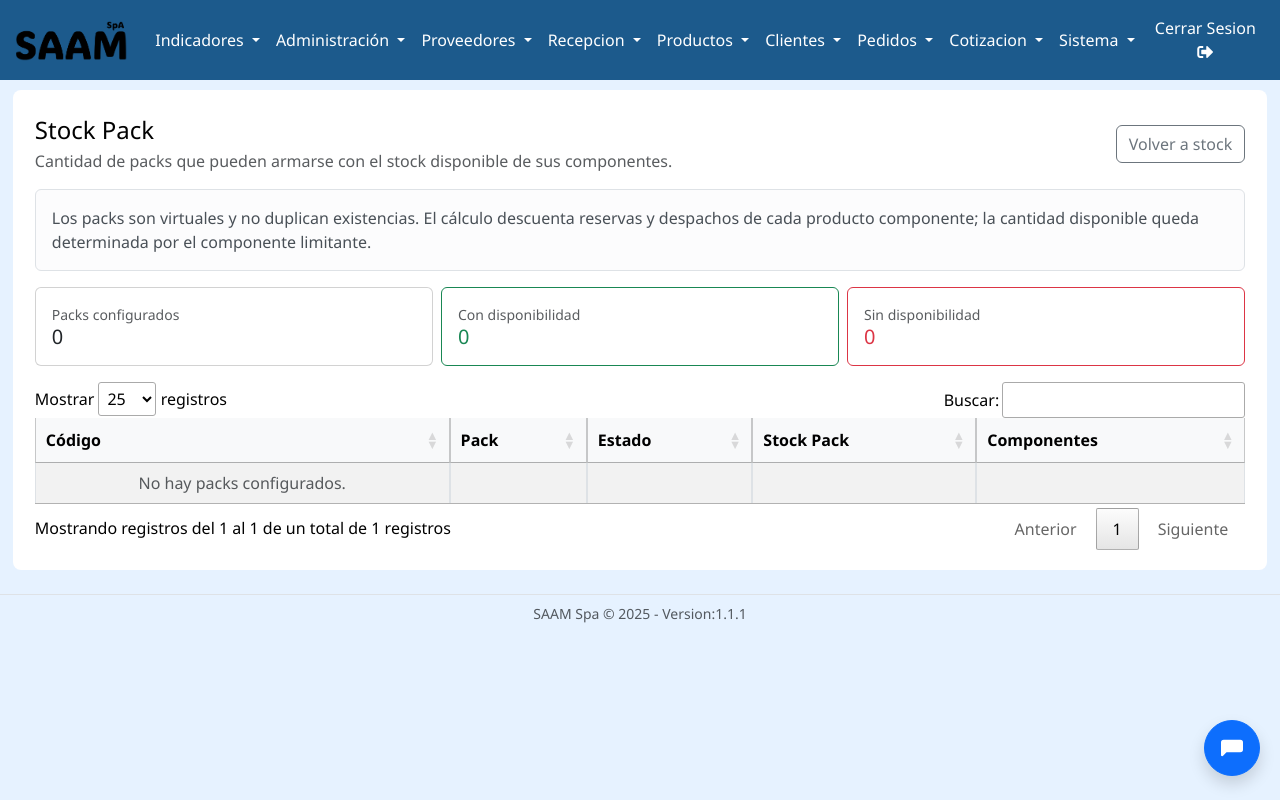
After one commit to MigueJano/Portal-SAAM, a Django app: page /pedidos/productos/stock-pack/ in a window 1280 px wide. The commit adds this page. Run offline with Django 5.2, Linux system fonts and the light colour scheme; a user stored in the database is signed in; tables that the repository leaves empty hold one stand-in row (values such as "Sample post"); lists and menus that the app fills with data are empty; some libraries are stand-ins or nearby versions.

Commit message:
stock pack

```diff
--- a/src/Apps/Pedidos/templates/base.html
+++ b/src/Apps/Pedidos/templates/base.html
@@ -98,6 +98,7 @@
             </a>
             <ul class="dropdown-menu">
               <li><a class="dropdown-item" href="{% url 'stock_productos' %}">Stock</a></li>
+              <li><a class="dropdown-item" href="{% url 'stock_pack' %}">Stock Pack</a></li>
               <li><a class="dropdown-item" href="{% url 'calculadora_precios' %}">Calculadora</a></li>
               <li><hr class="dropdown-divider"></li>
               <li><a class="dropdown-item" href="{% url 'crear_producto' %}">Crear Producto</a></li>
--- /dev/null
+++ b/src/Apps/Pedidos/templates/views/producto/stock_pack.html
@@ -0,0 +1,88 @@
+{% extends "base.html" %}
+{% load custom_filters %}
+
+{% block content %}
+<div class="container-fluid">
+  <div class="d-flex flex-wrap justify-content-between align-items-center gap-2 mt-3 mb-3">
+    <div>
+      <h1 class="h4 mb-1">Stock Pack</h1>
+      <div class="text-muted">Cantidad de packs que pueden armarse con el stock disponible de sus componentes.</div>
+    </div>
+    <a href="{% url 'stock_productos' %}" class="btn btn-outline-secondary">Volver a stock</a>
+  </div>
+
+  <div class="alert alert-light border mb-3">
+    Los packs son virtuales y no duplican existencias. El c&aacute;lculo descuenta reservas y despachos de cada producto componente;
+    la cantidad disponible queda determinada por el componente limitante.
+  </div>
+
+  <div class="row g-2 mb-3">
+    <div class="col-md-4">
+      <div class="card h-100"><div class="card-body">
+        <div class="small text-muted">Packs configurados</div>
+        <div class="h5 mb-0">{{ packs_total|formatear_miles }}</div>
+      </div></div>
+    </div>
+    <div class="col-md-4">
+      <div class="card h-100 border-success"><div class="card-body">
+        <div class="small text-muted">Con disponibilidad</div>
+        <div class="h5 mb-0 text-success">{{ packs_disponibles|formatear_miles }}</div>
+      </div></div>
+    </div>
+    <div class="col-md-4">
+      <div class="card h-100 border-danger"><div class="card-body">
+        <div class="small text-muted">Sin disponibilidad</div>
+        <div class="h5 mb-0 text-danger">{{ packs_agotados|formatear_miles }}</div>
+      </div></div>
+    </div>
+  </div>
+
+  <div class="table-responsive">
+    <table class="table table-striped table-bordered table-sm align-middle js-tabla-filtros" data-page-length="25">
+      <thead class="table-light text-center">
+        <tr>
+          <th>C&oacute;digo</th>
+          <th>Pack</th>
+          <th>Estado</th>
+          <th>Stock Pack</th>
+          <th>Componentes</th>
+        </tr>
+      </thead>
+      <tbody>
+        {% for fila in filas %}
+          <tr>
+            <td>{{ fila.pack.codigo_producto_interno }}</td>
+            <td>{{ fila.pack.nombre_producto }}</td>
+            <td class="text-center">
+              <span class="badge {{ fila.pack.estado_badge_class }}">{{ fila.pack.get_estado_operativo_display }}</span>
+            </td>
+            <td class="text-end fw-semibold{% if fila.cantidad_disponible <= 0 %} text-danger{% else %} text-success{% endif %}"
+                data-order="{{ fila.cantidad_disponible }}">
+              {{ fila.cantidad_disponible|formatear_miles }}
+            </td>
+            <td>
+              {% if fila.sin_componentes %}
+                <span class="text-danger">Sin componentes configurados</span>
+              {% else %}
+                <ul class="list-unstyled mb-0 small">
+                  {% for componente in fila.componentes %}
+                    <li{% if componente.es_limitante %} class="fw-semibold"{% endif %}>
+                      {{ componente.obj.producto.codigo_producto_interno }} - {{ componente.obj.producto.nombre_producto }}:
+                      requiere {{ componente.requerido_uprim|formatear_miles }},
+                      disponible {{ componente.disponible_uprim|formatear_miles }}
+                      (arma {{ componente.packs_posibles|formatear_miles }})
+                      {% if componente.es_limitante %}<span class="badge bg-warning text-dark">Limitante</span>{% endif %}
+                    </li>
+                  {% endfor %}
+                </ul>
+              {% endif %}
+            </td>
+          </tr>
+        {% empty %}
+          <tr><td colspan="5" class="text-center text-muted">No hay packs configurados.</td></tr>
+        {% endfor %}
+      </tbody>
+    </table>
+  </div>
+</div>
+{% endblock %}
--- a/src/Apps/Pedidos/templates/views/producto/stock_productos.html
+++ b/src/Apps/Pedidos/templates/views/producto/stock_productos.html
@@ -5,7 +5,10 @@
 <div class="container-fluid">
   <div class="d-flex justify-content-between align-items-center mt-3 mb-3">
     <h1 class="h4 mb-0">Informe de Inventario</h1>
-    <div class="small text-muted">Periodo: {{ inicio|date:"d-m-Y" }} al {{ fin|date:"d-m-Y" }}</div>
+    <div class="d-flex align-items-center gap-2">
+      <a href="{% url 'stock_pack' %}" class="btn btn-outline-primary btn-sm">Stock Pack</a>
+      <div class="small text-muted">Periodo: {{ inicio|date:"d-m-Y" }} al {{ fin|date:"d-m-Y" }}</div>
+    </div>
   </div>
 
   <form method="get" class="row g-2 align-items-end mb-3">
--- a/src/Apps/Pedidos/urls.py
+++ b/src/Apps/Pedidos/urls.py
@@ -61,6 +61,7 @@ urlpatterns = [
     # Productos
     path("productos/", _private(views.lista_productos), name="lista_productos"),
     path("productos/stock", _private(views.stock_productos), name="stock_productos"),
+    path("productos/stock-pack/", _private(views.stock_pack), name="stock_pack"),
     path("productos/crear/", _private(views.crear_producto), name="crear_producto"),
     path("productos/crear-pack/", _private(views.crear_pack), name="crear_pack"),
     path("productos/editar/<int:id>/", _private(views.editar_producto), name="editar_producto"),
--- a/src/Apps/Pedidos/views/producto.py
+++ b/src/Apps/Pedidos/views/producto.py
@@ -712,6 +712,47 @@ def stock_productos(request):
     return render_informe_inventario(request)
 
 
+def stock_pack(request):
+    """Muestra cuantos packs pueden armarse con el stock fisico disponible."""
+    stock_actual = stock_cache_simple()
+    packs = (
+        Producto.objects
+        .filter(tipo_producto='PACK')
+        .prefetch_related('componentes_pack__producto')
+        .order_by('nombre_producto', 'id')
+    )
+
+    filas = []
+    for pack in packs:
+        disponibles_pack = stock_disponible_pack(pack, cache=stock_actual)
+        componentes = []
+        for item in pack.componentes_pack.all():
+            requerido = int(item.cantidad or 0) * factor_empaque(item.producto, item.empaque)
+            disponible = max(0, int(stock_actual.get(item.producto_id, 0) or 0))
+            packs_posibles = disponible // requerido if requerido > 0 else 0
+            componentes.append({
+                'obj': item,
+                'requerido_uprim': requerido,
+                'disponible_uprim': disponible,
+                'packs_posibles': packs_posibles,
+                'es_limitante': packs_posibles == disponibles_pack,
+            })
+
+        filas.append({
+            'pack': pack,
+            'cantidad_disponible': disponibles_pack,
+            'componentes': componentes,
+            'sin_componentes': not componentes,
+        })
+
+    return render(request, 'views/producto/stock_pack.html', {
+        'filas': filas,
+        'packs_total': len(filas),
+        'packs_disponibles': sum(1 for fila in filas if fila['cantidad_disponible'] > 0),
+        'packs_agotados': sum(1 for fila in filas if fila['cantidad_disponible'] <= 0),
+    })
+
+
 # =========
 # EMPAQUES
 # =========
```
Also changed, not shown: src/Apps/Pedidos/tests.py (+47 -0 lines).
